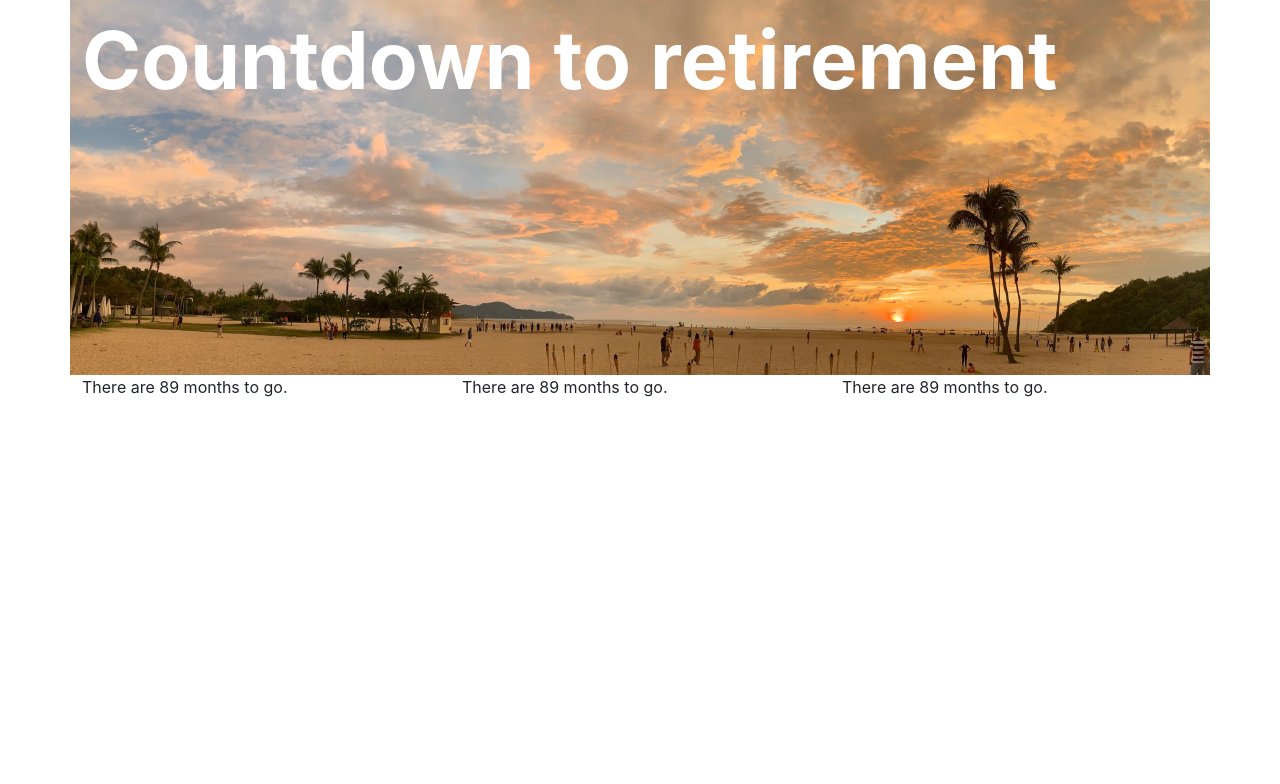
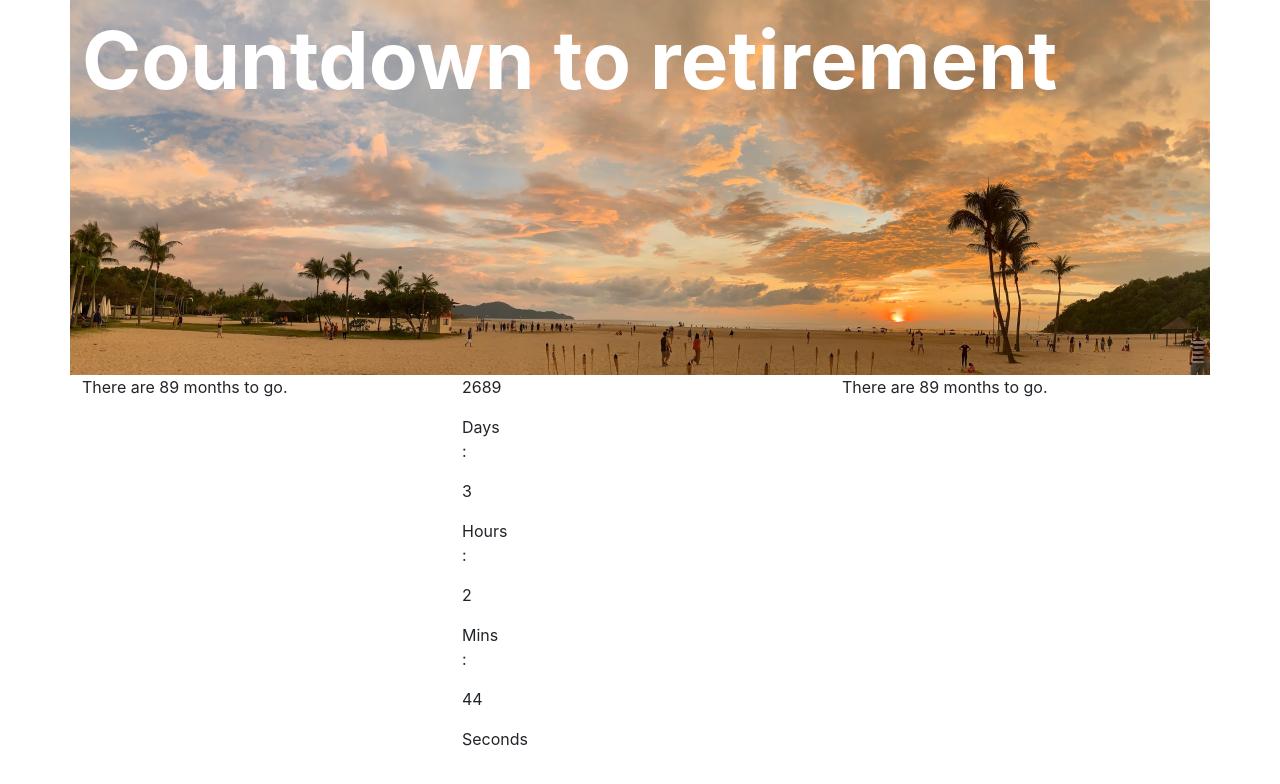
Before and after one commit to scottlivingstone/countdown, a React (Create React App) app: page / in a window 1280 px wide. Shown: the top 784 px of the page. Built offline with nearby package versions, Linux system fonts and the light colour scheme.

Commit message:
new countdown timer using react hook

```diff
--- a/src/App.js
+++ b/src/App.js
@@ -1,8 +1,10 @@
 import DateDiff from './components/DateDiff';
+import CountdownTimer from './components/CountdownTimer'
 import Header from './components/header'
 import './App.css';
 
 function App() {
+  const targetDate = new Date('2029-11-31').getTime();
   return (
     <div className='container'>
       <Header />
@@ -11,7 +13,7 @@ function App() {
         <DateDiff />
         </div>
         <div className='col'>
-          <DateDiff />
+        <CountdownTimer targetDate={targetDate} />
         </div>
         <div className='col'>
           <DateDiff />
--- /dev/null
+++ b/src/components/CountdownTimer.js
@@ -0,0 +1,46 @@
+import React from 'react';
+import { useCountdown } from '../hooks/useCountdown';
+import DateTimeDisplay from "./DateTimeDisplay";
+
+const ExpiredNotice = () => {
+    return (
+      <div className="expired-notice">
+        <span>Expired!!!</span>
+        <p>Please select a future date and time.</p>
+      </div>
+    );
+};
+
+const ShowCounter = ({ days, hours, minutes, seconds }) => {
+    return (
+      <div className="show-counter">
+          <DateTimeDisplay value={days} type={'Days'} isDanger={days <= 3} />
+          <p>:</p>
+          <DateTimeDisplay value={hours} type={'Hours'} isDanger={false} />
+          <p>:</p>
+          <DateTimeDisplay value={minutes} type={'Mins'} isDanger={false} />
+          <p>:</p>
+          <DateTimeDisplay value={seconds} type={'Seconds'} isDanger={false} />
+      </div>
+    );
+};
+
+
+const CountdownTimer = ({ targetDate }) => {
+  const [days, hours, minutes, seconds] = useCountdown(targetDate);
+
+  if (days + hours + minutes + seconds <= 0) {
+    return <ExpiredNotice />;
+  } else {
+    return (
+      <ShowCounter
+        days={days}
+        hours={hours}
+        minutes={minutes}
+        seconds={seconds}
+      />
+    );
+  }
+};
+
+export default CountdownTimer;
--- /dev/null
+++ b/src/components/DateTimeDisplay.js
@@ -0,0 +1,12 @@
+import React from 'react';
+
+const DateTimeDisplay = ({ value, type, isDanger }) => {
+  return (
+    <div className={isDanger ? 'countdown danger' : 'countdown'}>
+      <p>{value}</p>
+      <span>{type}</span>
+    </div>
+  );
+};
+
+export default DateTimeDisplay;
--- /dev/null
+++ b/src/hooks/useCountdown.js
@@ -0,0 +1,33 @@
+import { useEffect, useState } from 'react';
+
+const useCountdown = (targetDate) => {
+  const countDownDate = new Date(targetDate).getTime();
+
+  const [countDown, setCountDown] = useState(
+    countDownDate - new Date().getTime()
+  );
+
+  useEffect(() => {
+    const interval = setInterval(() => {
+      setCountDown(countDownDate - new Date().getTime());
+    }, 1000);
+
+    return () => clearInterval(interval);
+  }, [countDownDate]);
+
+  return getReturnValues(countDown);
+};
+
+const getReturnValues = (countDown) => {
+  // calculate time left
+  const days = Math.floor(countDown / (1000 * 60 * 60 * 24));
+  const hours = Math.floor(
+    (countDown % (1000 * 60 * 60 * 24)) / (1000 * 60 * 60)
+  );
+  const minutes = Math.floor((countDown % (1000 * 60 * 60)) / (1000 * 60));
+  const seconds = Math.floor((countDown % (1000 * 60)) / 1000);
+
+  return [days, hours, minutes, seconds];
+};
+
+export { useCountdown };
```
Also changed, not shown: src/components/countdown-timer.js (added, +36 -0 lines).
